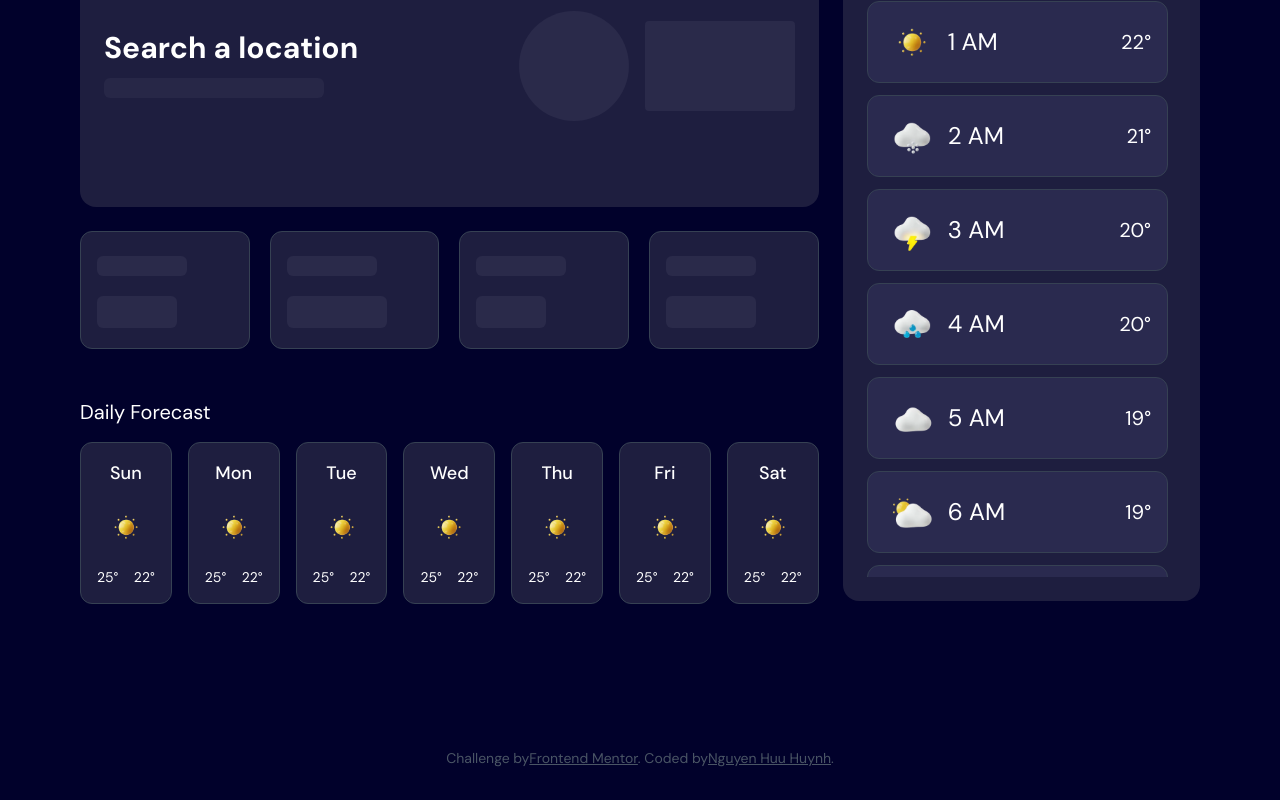
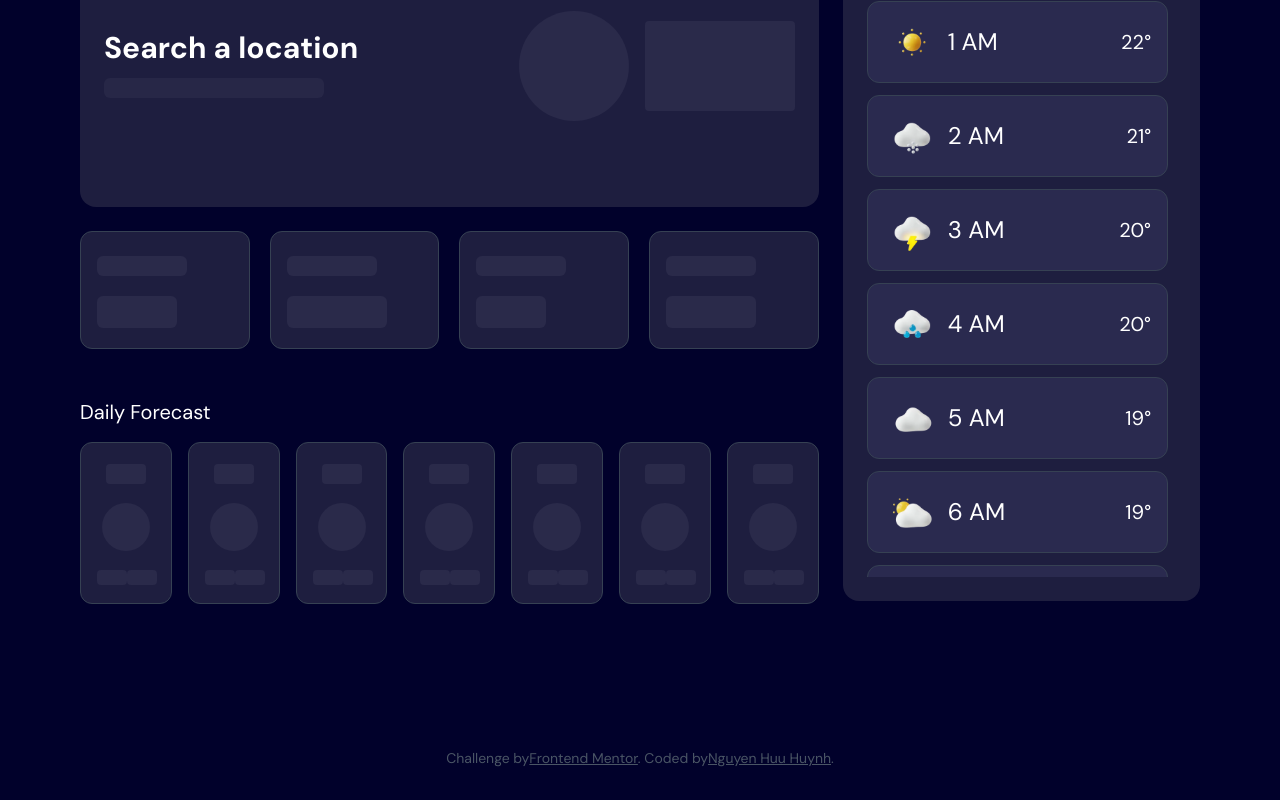
Before and after one commit to huynhnguyenday/sky-cloude, a Next.js app: page / in a window 1280 px wide. Shown: the part 508-1308 px from the top of the page. Built offline with nearby package versions, Linux system fonts and the light colour scheme.

Commit message:
feat: update daily forecast

```diff
--- a/src/app/page.js
+++ b/src/app/page.js
@@ -42,7 +42,7 @@ export default function Home() {
               </div>
 
               <div>
-                <DailyForecast />
+                <DailyForecast weather={weather} />
               </div>
             </div>
 
@@ -61,7 +61,7 @@ export default function Home() {
             </div>
 
             <div>
-              <DailyForecast />
+              <DailyForecast weather={weather} />
             </div>
 
             <div>
--- a/src/components/DailyForecast.jsx
+++ b/src/components/DailyForecast.jsx
@@ -1,31 +1,107 @@
 "use client";
 
-export default function DailyForecast() {
-  const days = ["Sun", "Mon", "Tue", "Wed", "Thu", "Fri", "Sat"];
+import Skeleton from "react-loading-skeleton";
+import "react-loading-skeleton/dist/skeleton.css";
+
+export default function DailyForecast({ weather }) {
+  const loading = !weather?.daily;
+
+  const { time, temperature_2m_max, temperature_2m_min, weather_code } =
+    weather?.daily || {};
+
+  function getWeatherIcon(code) {
+    if ([0].includes(code)) return "icon-sunny.webp"; // Clear sky
+    if ([1].includes(code)) return "icon-partly-cloudy.webp"; // Mainly clear
+    if ([2, 3].includes(code)) return "icon-overcast.webp"; // Cloudy/Overcast
+    if ([45, 48].includes(code)) return "icon-fog.webp"; // Fog
+    if ([51, 53, 55].includes(code)) return "icon-drizzle.webp"; // Drizzle
+    if ([61, 63, 65, 80, 81, 82].includes(code)) return "icon-rain.webp"; // Rain
+    if ([66, 67].includes(code)) return "icon-rain.webp"; // Freezing rain
+    if ([71, 73, 75, 77, 85, 86].includes(code)) return "icon-snow.webp"; // Snow
+    if ([95, 96, 99].includes(code)) return "icon-storm.webp"; // Thunderstorm
+    return "icon-sunny.webp"; // fallback
+  }
+
+  const daysToShow = loading ? Array(7).fill(null) : time;
 
   return (
     <div>
       <a className="text-xl">Daily Forecast</a>
       <div className="grid grid-cols-3 md:grid-cols-7 gap-4 text-white mt-4">
-        {days.map((day, idx) => (
+        {daysToShow.map((day, idx) => {
+          const date = !loading ? new Date(day) : null;
+          const dayName = !loading
+            ? date.toLocaleDateString("en-US", { weekday: "short" })
+            : null;
+
+          return (
             <div
               key={idx}
               className="bg-[#1e1e3f] rounded-xl p-4 md:p-2 lg:p-4 flex flex-col items-center border-[1px] border-gray-700"
             >
-            <p className="text-lg font-medium text-center">{day}</p>
+              {/* Day name */}
+              <p className="text-lg font-medium text-center">
+                {loading ? (
+                  <Skeleton
+                    width={40}
+                    height={20}
+                    baseColor="#2a2a4a"
+                    highlightColor="#3b3b5c"
+                  />
+                ) : (
+                  dayName
+                )}
+              </p>
 
+              {/* Weather icon */}
+              {loading ? (
+                <Skeleton
+                  circle
+                  width={48}
+                  height={48}
+                  baseColor="#2a2a4a"
+                  highlightColor="#3b3b5c"
+                  className="my-4"
+                />
+              ) : (
                 <img
-              src="/icon-sunny.webp"
+                  src={`/${getWeatherIcon(weather_code[idx])}`}
                   alt="weather"
                   className="w-12 h-12 my-4"
                 />
+              )}
 
+              {/* Temperature */}
               <div className="flex justify-between w-full text-sm">
-              <span className="text-start">25°</span>
-              <span className="text-end">22°</span>
+                {loading ? (
+                  <>
+                    <Skeleton
+                      width={30}
+                      height={15}
+                      baseColor="#2a2a4a"
+                      highlightColor="#3b3b5c"
+                    />
+                    <Skeleton
+                      width={30}
+                      height={15}
+                      baseColor="#2a2a4a"
+                      highlightColor="#3b3b5c"
+                    />
+                  </>
+                ) : (
+                  <>
+                    <span className="text-start">
+                      {Math.round(temperature_2m_max[idx])}°
+                    </span>
+                    <span className="text-end">
+                      {Math.round(temperature_2m_min[idx])}°
+                    </span>
+                  </>
+                )}
               </div>
             </div>
-        ))}
+          );
+        })}
       </div>
     </div>
   );
```
Lines whose indentation alone changed are shown as unchanged.
